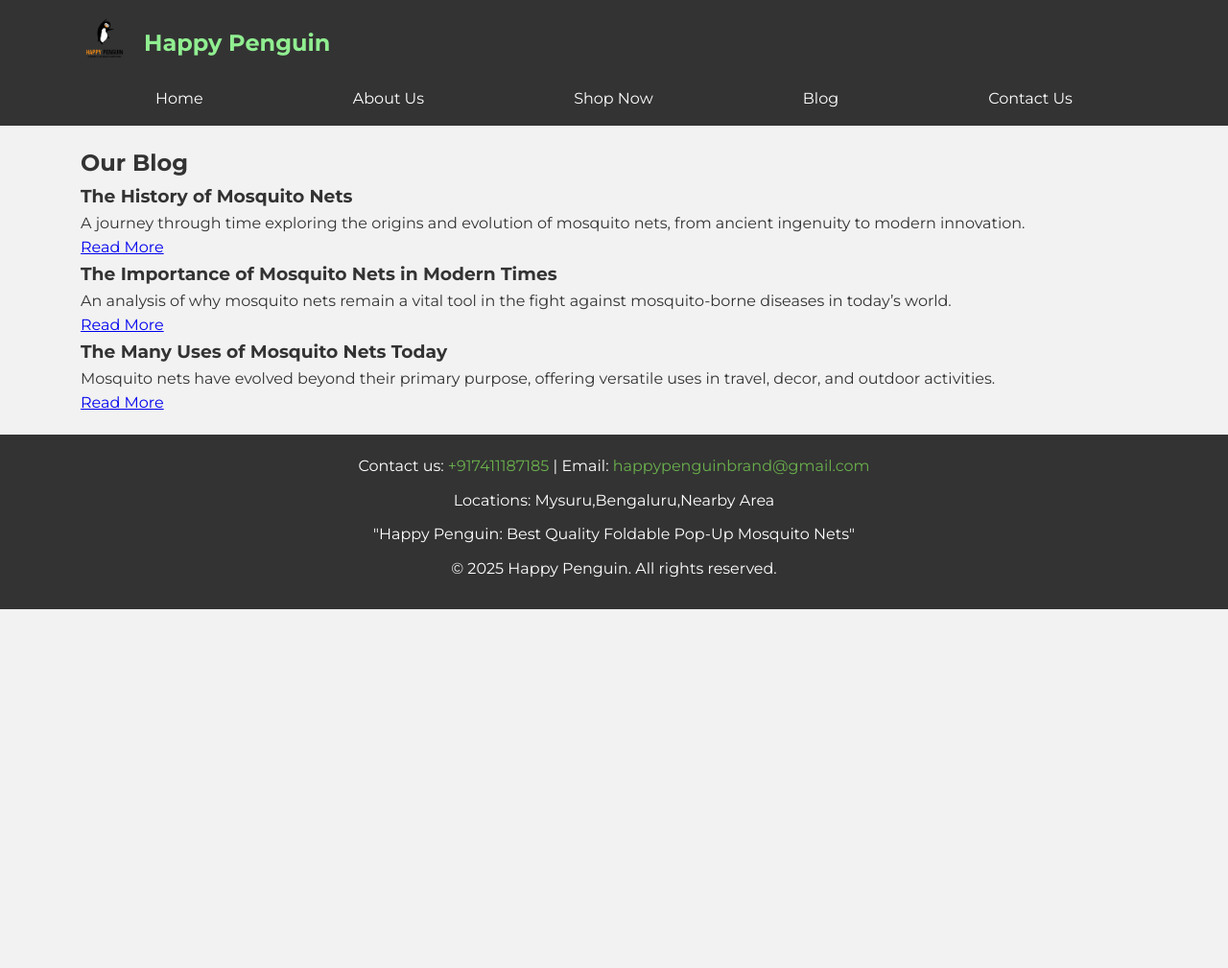
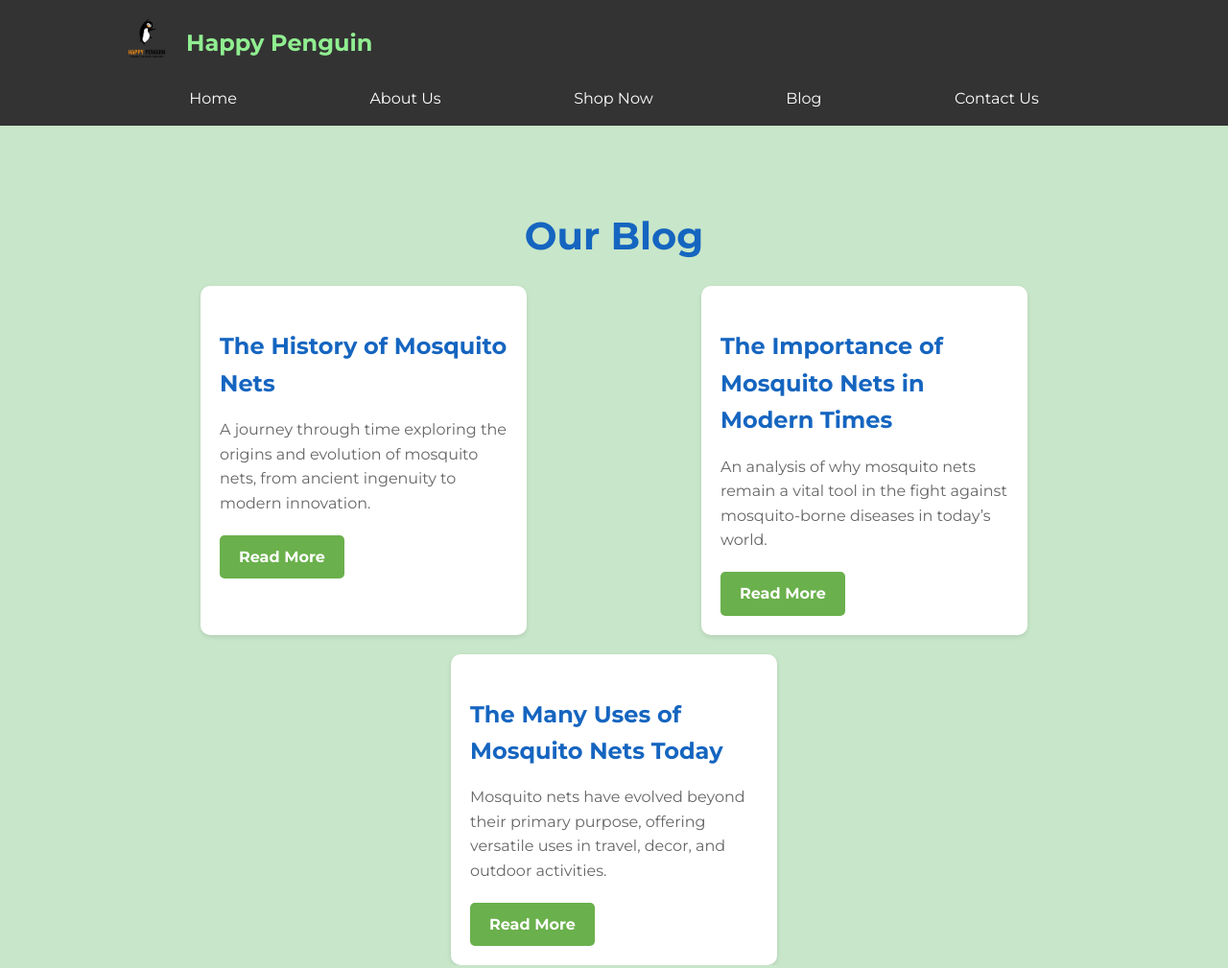
Before and after one commit to shaileshramsum/machchardani, a plain HTML site: page blog.html in a window 1280 px wide. Shown: the top 1009 px of the page at 96% size. Before the commit the page ends 800 px from the top, so only its background shows below. Drawn offline with Linux system fonts and the light colour scheme; a script that the page names is missing.

Commit message:
Update blog.html

```diff
--- a/blog.html
+++ b/blog.html
@@ -6,7 +6,7 @@
     <meta name="viewport" content="width=device-width, initial-scale=1.0">
     <meta name="description" content="Happy Penguin: Foldable Mosquito Nets">
     <title>Happy Penguin: Foldable Mosquito Nets</title>
-    <link rel="stylesheet" href="style.css">
+    <link rel="stylesheet" href="blog.css">
     <link href="https://fonts.googleapis.com/css2?family=Montserrat:wght@400;700&display=swap" rel="stylesheet">
     <link rel="icon" href="happy_penguin_logo.png">
     <meta name="google-site-verification" content="K0gyOQmvil8iYR8WA_NLYK5vRpIPiKxVhlVRZEMAmyQ" />
```
